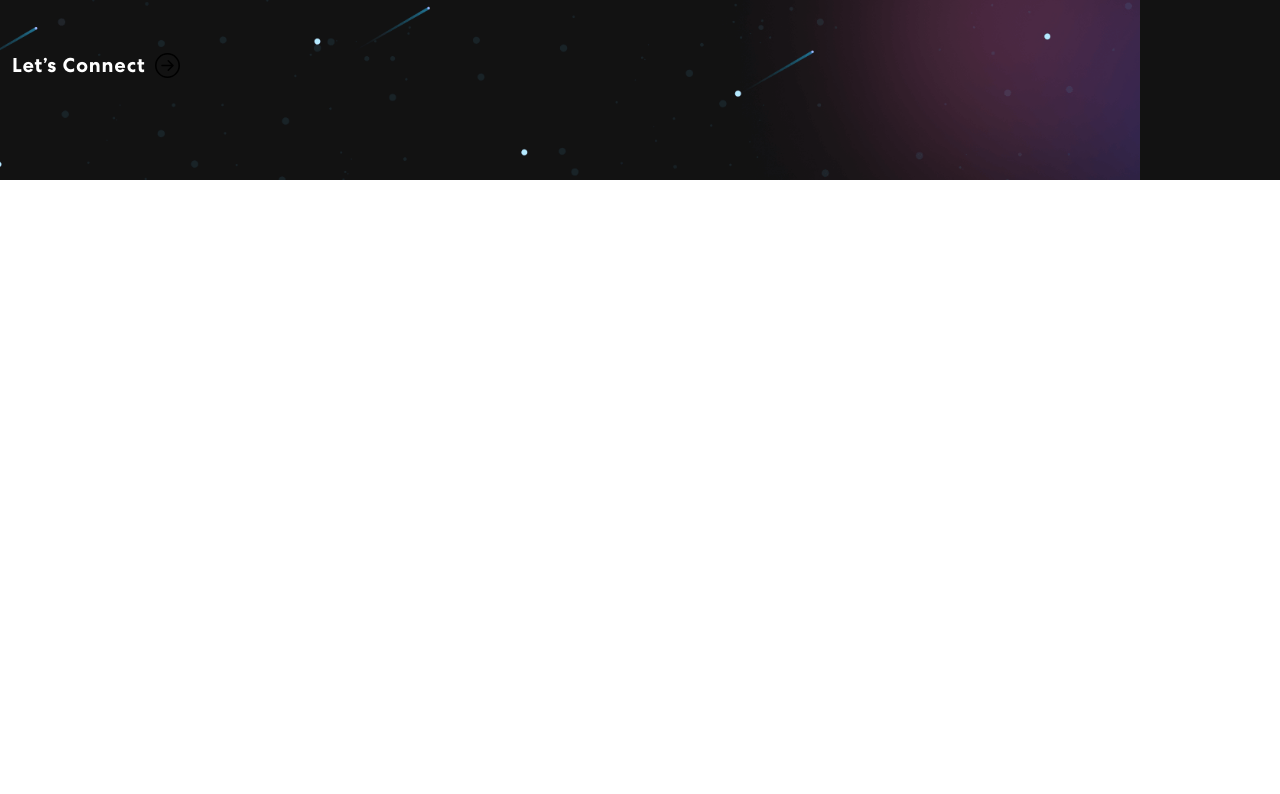
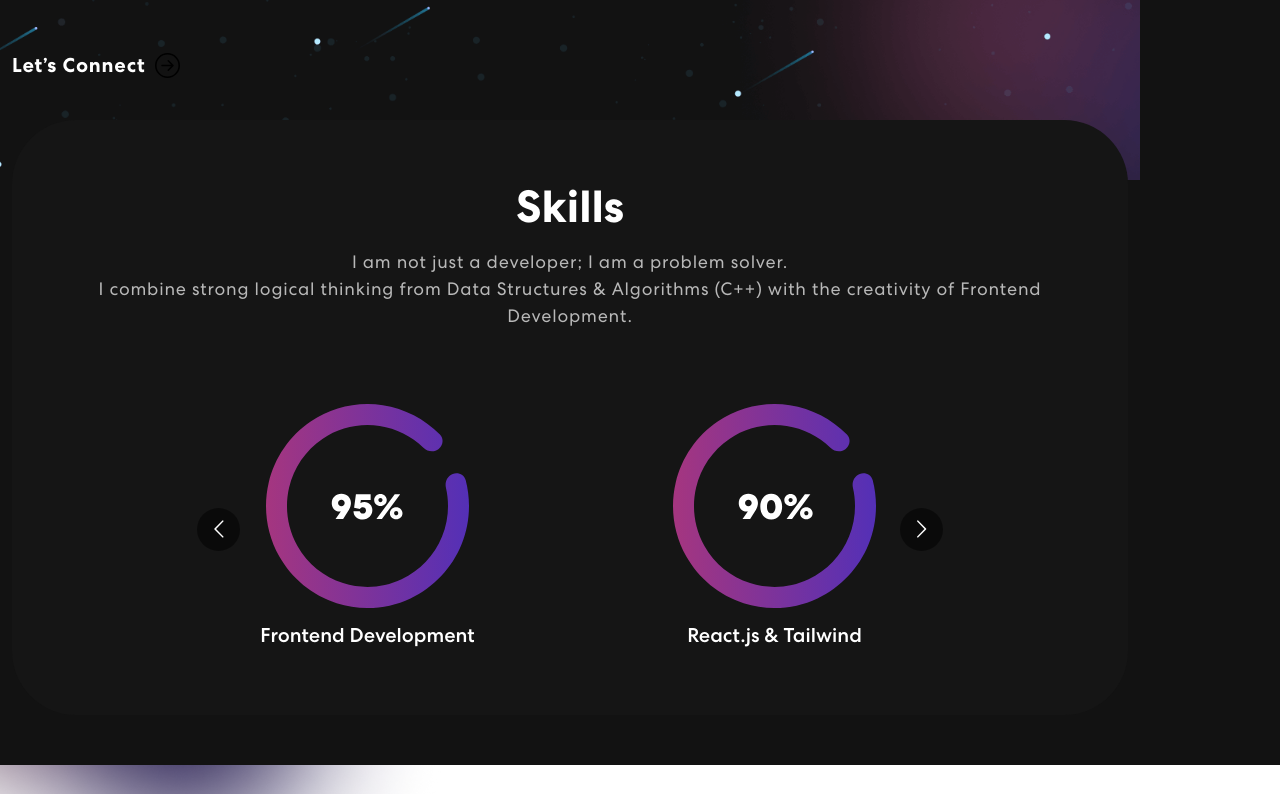
Before and after one commit to NaveenRay1/Personal-Portfolio, a React (Vite) app: page / in a window 1280 px wide. Shown: the part 646-1440 px from the top of the page. Before the commit the page ends 826 px from the top, so only its background shows below. Built offline with nearby package versions, Linux system fonts and the light colour scheme.

Commit message:
added skills component

```diff
--- a/package.json
+++ b/package.json
@@ -17,6 +17,7 @@
     "react-bootstrap-icons": "^1.11.6",
     "react-dom": "^19.2.0",
     "react-icons": "^5.5.0",
+    "react-multi-carousel": "^2.8.6",
     "react-on-screen": "^2.1.1",
     "react-router-dom": "^7.12.0",
     "react-router-hash-link": "^2.4.3"
--- a/src/App.jsx
+++ b/src/App.jsx
@@ -2,6 +2,7 @@
 import 'bootstrap/dist/css/bootstrap.min.css';
 import { NavBar } from "./components/NavBar";
 import { Banner } from './components/Banner';
+import { Skills } from './components/Skills';
 
 
 function App() {
@@ -9,6 +10,7 @@
     <div className="App">
       <NavBar />
       <Banner/>
+      <Skills/>
     </div>
   );
 }
--- /dev/null
+++ b/src/components/Skills.jsx
@@ -0,0 +1,67 @@
+import meter1 from "../assets/img/meter1.svg";
+import meter2 from "../assets/img/meter2.svg";
+import meter3 from "../assets/img/meter3.svg";
+import Carousel from 'react-multi-carousel';
+import 'react-multi-carousel/lib/styles.css';
+import arrow1 from "../assets/img/arrow1.svg";
+import arrow2 from "../assets/img/arrow2.svg";
+import colorSharp from "../assets/img/color-sharp.png"
+
+export const Skills = () => {
+  const responsive = {
+    superLargeDesktop: {
+      breakpoint: { max: 4000, min: 3000 },
+      items: 5
+    },
+    desktop: {
+      breakpoint: { max: 3000, min: 1024 },
+      items: 3
+    },
+    tablet: {
+      breakpoint: { max: 1024, min: 464 },
+      items: 2
+    },
+    mobile: {
+      breakpoint: { max: 464, min: 0 },
+      items: 1
+    }
+  };
+
+  return (
+    <section className="skill" id="skills">
+        <div className="container">
+            <div className="row">
+                <div className="col-12">
+                    <div className="skill-bx wow zoomIn">
+                        <h2>Skills</h2>
+                        <p>I am not just a developer; I am a problem solver. <br /> I combine strong logical thinking from Data Structures & Algorithms (C++) with the creativity of Frontend Development.</p>
+                        <Carousel responsive={responsive} infinite={true} className="owl-carousel owl-theme skill-slider">
+                            <div className="item">
+                                <img src={meter1} alt="Image" />
+                                <h5>Frontend Development</h5>
+                            </div>
+                            <div className="item">
+                                <img src={meter3} alt="Image" />
+                                <h5>React.js & Tailwind</h5>
+                            </div>
+                            <div className="item">
+                                <img src={meter2} alt="Image" />
+                                <h5>Data Structures (DSA)</h5>
+                            </div>
+                            <div className="item">
+                                <img src={meter3} alt="Image" />
+                                <h5>MERN Stack</h5>
+                            </div>
+                            <div className="item">
+                                <img src={meter2} alt="Image" />
+                                <h5>Problem Solving</h5>
+                            </div>
+                        </Carousel>
+                    </div>
+                </div>
+            </div>
+        </div>
+        <img className="background-image-left" src={colorSharp} alt="Image" />
+    </section>
+  )
+}
```
Also changed, not shown: 1 other file (tests, documents, lock files or other folders).
